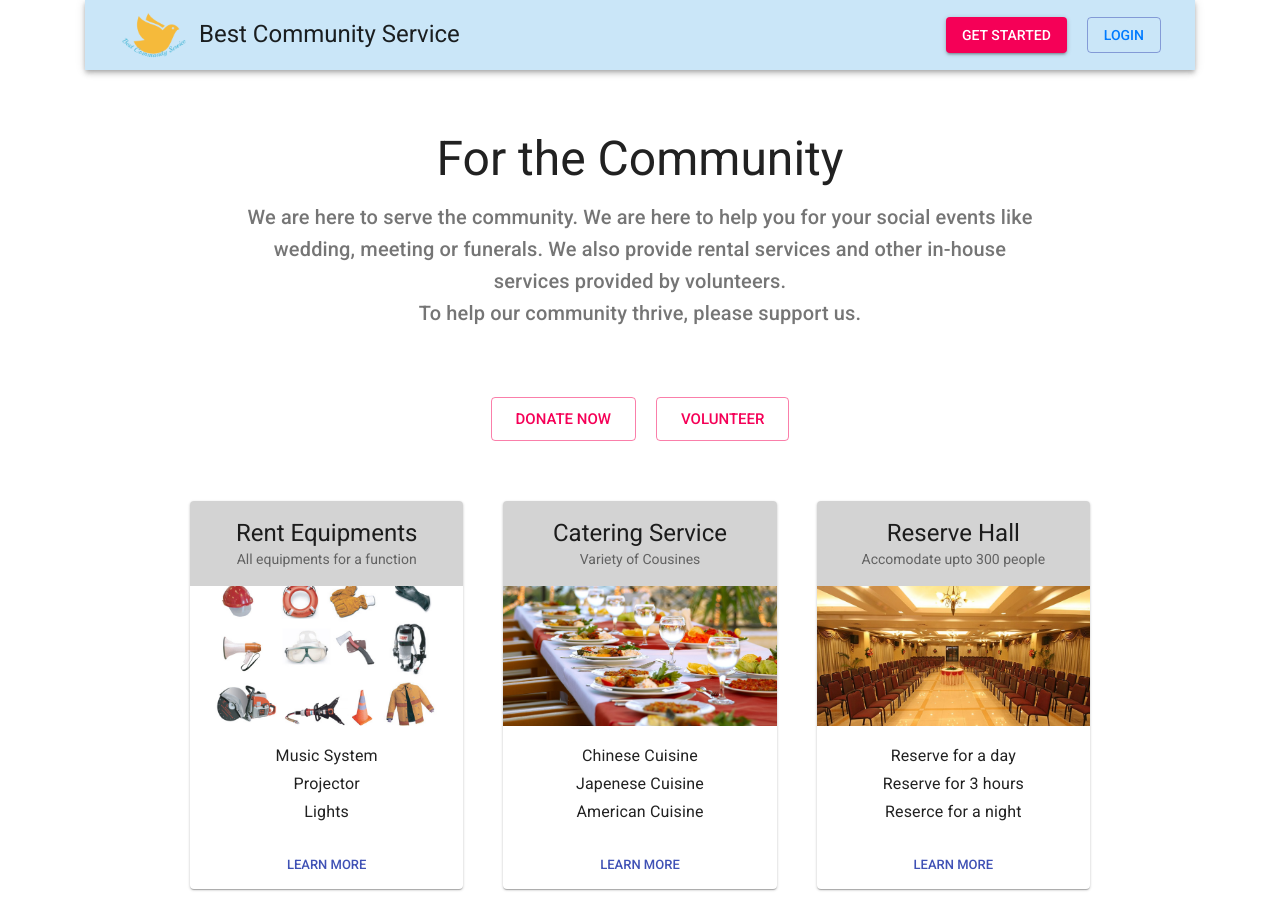
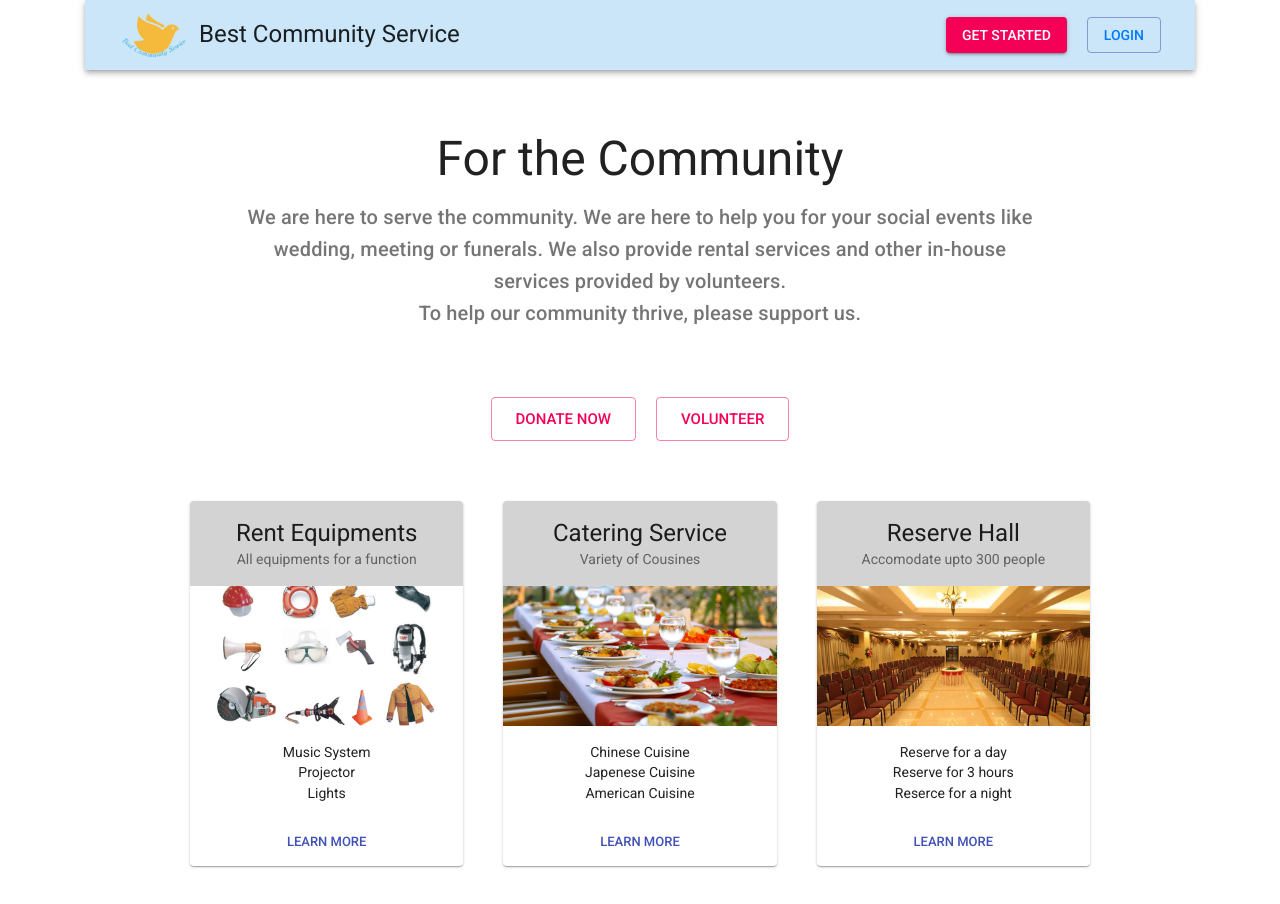
Before and after one commit to ukiras123/BestCommunityService, a React (Create React App) app: page /main in a window 1280 px wide. Shown: the top 904 px of the page. Built offline with nearby package versions, Linux system fonts and the light colour scheme.

Commit message:
updating stuff

```diff
--- a/src/components/LandingPage/LandingPage.jsx
+++ b/src/components/LandingPage/LandingPage.jsx
@@ -141,11 +141,11 @@ function LandingPage(props) {
           {tiers.map(tier => (
             // Enterprise card is full width at sm breakpoint
             <Grid item key={tier.title} xs={12} md={4}>
-              <MediaCard subheader={tier.subheader} image={tier.img} title={tier.title} description={tier.description.map(line => (
-                    <Typography variant="subtitle1" align="center" key={line}>
+              <MediaCard subheader={tier.subheader} image={tier.img} title={tier.title} description={tier.description.map((line, index) => (
+                    <Typography align="center" key={index}>
                       {line}
                     </Typography>
-                  ))}></MediaCard>
+                  ))} />
             </Grid>
           ))}
         </Grid>
--- a/src/components/MediaCard/MediaCard.jsx
+++ b/src/components/MediaCard/MediaCard.jsx
@@ -7,7 +7,6 @@ import CardActions from '@material-ui/core/CardActions';
 import CardContent from '@material-ui/core/CardContent';
 import CardMedia from '@material-ui/core/CardMedia';
 import Button from '@material-ui/core/Button';
-import Typography from '@material-ui/core/Typography';
 import CardHeader from '@material-ui/core/CardHeader';
 
 const styles = {
@@ -40,9 +39,7 @@ function MediaCard(props) {
           title={props.title}
         />
         <CardContent>
-          <Typography component="p">
             {props.description}
-          </Typography>
         </CardContent>
       </CardActionArea>
       <CardActions>
```
